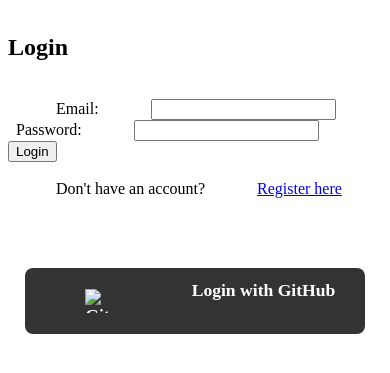
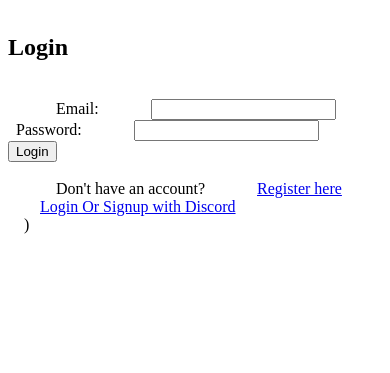
Before and after one commit to shubhamsahal/spaceedgeio, a Flask app: page /login in a window 390 px wide. Shown: the part 131-504 px from the top of the page. Run offline with Flask 3, Linux system fonts and the light colour scheme.

Commit message:
login.html

```diff
--- a/SpaceEdgeIn/templates/login.html
+++ b/SpaceEdgeIn/templates/login.html
@@ -1,208 +1,437 @@
 <!DOCTYPE html>
 
 <html lang="en">
+
 <head>
+
     <meta charset="UTF-8" />
+
     <title>Login | Space Edge</title>
-    <link rel="icon" type="image/png" href="{{ url_for('static', filename='Images/logo.png') }}">
+
+    <link rel="icon" type="image/png" href="/static/Images/logo.png">
+
     <style>
+
         body {
+
             margin: 0;
+
             font-family: 'Inter', Arial, sans-serif;
+
             background: #ffffff;
-            display: flex;
-            flex-direction: column;
-            min-height: 100vh;
-        }
-        .header {
-            display: flex;
-            align-items: center;
-            justify-content: space-between;
-            padding: 32px 64px 24px 64px;
-            background: #fff;
-            box-shadow: 0 0 0 rgba(0,0,0,0);
-        }
-        .logo {
-            font-size: 2.1rem;
-            font-weight: bold;
-            color: #0252cc;
-            letter-spacing: 1px;
-            text-decoration: none;
-        }
-        .container {
-            max-width: 420px;
-            margin: 60px auto;
-            padding: 36px 28px 40px 28px;
-            background: #fff;
-            border-radius: 16px;
-            box-shadow: 0 6px 20px rgba(0,0,0,0.08);
-            text-align: center;
-        }
-        h2 {
-            font-size: 2rem;
-            margin-bottom: 32px;
-            color: #183153;
-        }
-        form.login-form {
-            display: flex;
-            flex-direction: column;
-            align-items: center;
-            max-width: 340px;
-            margin: 0 auto;
-        }
-        form.login-form label {
-            display: block;
-            margin-bottom: 6px;
-            font-weight: 500;
-            font-size: 1.1rem;
-            width: 100%;
-            text-align: left;
-        }
-        form.login-form input[type="email"],
-        form.login-form input[type="password"] {
-            width: 100%;
-            padding: 11px 10px;
-            margin-bottom: 18px;
-            border: 1px solid #dbeafe;
-            border-radius: 8px;
-            font-size: 1rem;
-            background: #f7fafe;
-            box-sizing: border-box;
-        }
-        form.login-form button.btn-login {
-            width: 100%;
-            background: #0252cc;
-            color: #fff;
-            border: none;
-            padding: 12px;
-            border-radius: 8px;
-            font-weight: 600;
-            cursor: pointer;
-            font-size: 1.1rem;
-            margin-top: 9px;
-            transition: background 0.15s;
-        }
-        form.login-form button.btn-login:hover {
-            background: #003780;
+
         }
 
-        .register-link {
-            margin-top: 22px;
-            font-size: 1.1rem;
-        }
-        .register-link a {
-            text-decoration: none;
-            color: #0252cc;
-            font-weight: 600;
-        }
-        .register-link a:hover {
-            text-decoration: underline;
+        .header {
+
+            display: flex;
+
+            align-items: center;
+
+            justify-content: space-between;
+
+            padding: 32px 64px 24px 64px;
+
+            background: #fff;
+
+            box-shadow: 0 0 0 rgba(0,0,0,0); /* Clean header no shadow */
+
         }
 
-    /* General style for OAuth buttons */
-    .oauth-buttons {
-        display: flex;
-        flex-direction: column;
-        align-items: center;
-        gap: 12px; /* Space between buttons */
-        margin-top: 22px;
-        max-width: 340px;
-        margin-left: auto;
-        margin-right: auto;
-    }
+        .logo {
 
-    .btn-oauth {
-        display: flex;
-        align-items: center;
-        justify-content: center;
-        width: 100%;
-        padding: 12px 0;
-        border-radius: 8px;
-        font-weight: 600;
-        font-size: 1.1rem;
-        text-decoration: none;
-        color: white;
-        transition: background-color 0.2s ease-in-out;
-    }
+            font-size: 2.1rem;
 
-    .btn-oauth img {
-        width: 24px;
-        height: 24px;
-        margin-right: 12px;
-    }
+            font-weight: bold;
 
-    /* GitHub button styles */
-    .btn-github {
-        background-color: #333;
-    }
-    .btn-github:hover {
-        background-color: #555;
-    }
+            color: #0252cc;
+
+            letter-spacing: 1px;
+
+            text-decoration: none;
+
+        }
+
+        .container {
+
+            max-width: 420px;
+
+            margin: 60px auto;
+
+            padding: 36px 28px 40px 28px;
+
+            background: #fff;
+
+            border-radius: 16px;
+
+            box-shadow: 0 6px 20px rgba(0,0,0,0.08);
+
+            text-align: center;
+
+        }
+
+        h2 {
+
+            font-size: 2rem;
+
+            margin-bottom: 32px;
+
+            color: #183153;
+
+        }
+
+        form.login-form {
+
+            display: flex;
+
+            flex-direction: column;
+
+            align-items: center;
+
+            max-width: 340px;
+
+            margin: 0 auto;
+
+        }
+
+        form.login-form label {
+
+            display: block;
+
+            margin-bottom: 6px;
+
+            font-weight: 500;
+
+            font-size: 1.1rem;
+
+            width: 100%;
+
+            text-align: left;
+
+        }
+
+        form.login-form input[type="email"],
+
+        form.login-form input[type="password"] {
+
+            width: 100%;
+
+            padding: 11px 10px;
+
+            margin-bottom: 18px;
+
+            border: 1px solid #dbeafe;
+
+            border-radius: 8px;
+
+            font-size: 1rem;
+
+            background: #f7fafe;
+
+            box-sizing: border-box;
+
+        }
+
+        form.login-form button.btn-login {
+
+            width: 100%;
+
+            background: #0252cc;
+
+            color: #fff;
+
+            border: none;
+
+            padding: 12px;
+
+            border-radius: 8px;
+
+            font-weight: 600;
+
+            cursor: pointer;
+
+            font-size: 1.1rem;
+
+            margin-top: 9px;
+
+            transition: background 0.15s;
+
+        }
+
+        form.login-form button.btn-login:hover {
+
+            background: #003780;
+
+        }
+
+
+
+        .register-link {
+
+            margin-top: 22px;
+
+            font-size: 1.1rem;
+
+        }
+
+        .register-link a {
+
+            text-decoration: none;
+
+            color: #0252cc;
+
+            font-weight: 600;
+
+        }
+
+        .register-link a:hover {
+
+            text-decoration: underline;
+
+        }
+
+
+
+        /* Discord button style */
+
+        .btn-discord {
+
+            display: inline-block;
+
+            margin-top: 18px;
+
+            padding: 12px 0;
+
+            width: 340px; /* same width as inputs */
+
+            background-color: #0252cc;
+
+            color: white;
+
+            font-weight: 600;
+
+            font-size: 1rem;
+
+            border-radius: 8px;
+
+            text-decoration: none;
+
+            cursor: pointer;
+
+            transition: background-color 0.2s ease-in-out;
+
+        }
+
+        .btn-discord:hover {
+
+            background-color: #003780;
+
+        }
+
+
 
         .flash-message {
+
             padding: 12px;
+
             border-radius: 8px;
+
             margin-bottom: 22px;
+
             color: #b33a3a;
+
             background: #ffe6e6;
+
             font-size: 15px;
+
             text-align: left;
+
             max-width: 340px;
+
             margin-left: auto;
+
             margin-right: auto;
+
+        }
+
+
+
+        .footer-content {
+
+            max-width: 800px;
+
+            margin: 0 auto;
+
+            text-align: center;
+
+        }
+
+        .footer-social a {
+
+            display: inline-block;
+
+            margin: 0 9px;
+
+            transition: transform 0.13s;
+
+        }
+
+        .footer-social a:hover {
+
+            transform: translateY(-4px) scale(1.08);
+
+            opacity: 0.9;
+
+        }
+
+        .footer-copy {
+
+            margin-top: 11px;
+
+            color: #7d8b99;
+
+            font-size: 0.96rem;
+
+            letter-spacing: 0.03em;
+
         }
 
         @media (max-width: 650px) {
+
             .header { padding: 14px 12px; }
+
             .container { margin: 40px 7px; padding: 22px 8px; }
-            form.login-form, .oauth-buttons, .flash-message {
+
+            form.login-form, .btn-discord, .flash-message {
+
                 width: 100%;
+
                 max-width: none;
+
             }
+
         }
+
     </style>
 
 </head>
+
 <body>
+
     <div class="header">
+
         <a href="{{ url_for('home') }}">
+
             <img src="{{ url_for('static', filename='Images/left-side-logo-right-side-text.png') }}" alt="Space Edge Logo" style="width: 300px; height: auto;">
+
         </a>
+
     </div>
 
+
+
     <div class="container">
+
         <h2>Login</h2>
+
         <!-- Flash messages -->
+
         {% if not current_user.is_authenticated %}
+
         {% with messages = get_flashed_messages(with_categories=true) %}
+
             {% if messages %}
+
                 {% for category, msg in messages %}
+
                     <div class="flash-message {{ category }}">{{ msg }}</div>
+
                 {% endfor %}
+
             {% endif %}
+
         {% endwith %}
+
         {% endif %}
 
-        <form action="{{ url_for('login') }}" method="post" novalidate class="login-form">
+
+
+        <form method="post" novalidate class="login-form">
+
             <label>Email:</label>
+
             <input type="email" name="email" autocomplete="email" required />
+
             <label>Password:</label>
+
             <input type="password" name="password" autocomplete="current-password" required />
+
             <button class="btn-login" type="submit">Login</button>
+
         </form>
 
+
+
         <div class="register-link">
+
             Don't have an account?
+
             <a href="{{ url_for('register') }}">Register here</a>
+
         </div>
 
-        <div class="oauth-buttons">
-            <a href="{{ url_for('github_login') }}" class="btn-oauth btn-github">
-                <img src="https://www.google.com/search?q=https://github.githubassets.com/favicons/favicon-light.png" alt="GitHub Logo" style="height: 1.5rem; width: 1.5rem;">
-                Login with GitHub
-            </a>
-        </div>
+
+
+        <a href="{{ url_for('discord_login') }}" class="btn-discord">Login Or Signup with Discord</a>
+
     </div>
 
+
+
+    <!-- Footer
+
+    <footer class="site-footer">
+
+      <div class="footer-content">
+
+        <div class="footer-social">
+
+          <a href="https://www.linkedin.com/" target="_blank" aria-label="LinkedIn" style="margin-right:16px;">
+
+            <svg width="40" height="40" viewBox="0 0 32 32" fill="#1769aa" xmlns="http://www.w3.org/2000/svg" style="vertical-align:middle;">
+
+              <rect width="32" height="32" rx="7" fill="#FFFFFF"/>
+
+              <path d="M9 12.5v8.5h2.7V12.5H9zm1.34-4.08a1.57 1.57 0 1 1 0 3.14 1.57 1.57 0 0 1 0-3.14zm3.47 4.08V21H17.5v-4.55c0-1.09.58-1.72 1.45-1.72.86 0 1.29.65 1.29 1.72V21H23v-5.05c0-2.57-1.37-3.77-3.19-3.77-1.49 0-2.16.82-2.54 1.4v-1.19h-2.46z" fill="#1769aa"/>
+
+            </svg>
+
+          </a>
+
+          <a href="https://twitter.com/" target="_blank" aria-label="Twitter">
+
+            <svg width="40" height="40" viewBox="0 0 32 32" fill="#1da1f2" xmlns="http://www.w3.org/2000/svg" style="vertical-align:middle;">
+
+              <rect width="32" height="32" rx="7" fill="#FFFFFF"/>
+
+              <path d="M25.3 12.24a6 6 0 0 1-1.71.47 3 3 0 0 0 1.32-1.66 5.99 5.99 0 0 1-1.91.73A2.98 2.98 0 0 0 16 15a8.58 8.58 0 0 1-6.23-3.16c-.29.48-.46 1.03-.46 1.62 0 1.11.56 2.09 1.42 2.67A2.96 2.96 0 0 1 8 15.13v.04A2.99 2.99 0 0 0 10.92 18a6.04 6.04 0 0 1-1.7.23c-.41 0-.81-.04-1.2-.12a8.56 8.56 0 0 0 4.64 1.36c5.57 0 8.62-4.62 8.62-8.63 0-.13 0-.27-.01-.4A6.18 6.18 0 0 0 25.3 12.24z" fill="#1da1f2"/>
+
+            </svg>
+
+          </a>
+
+        </div>
+
+        <div class="footer-copy">
+
+          &copy; Space Edge 2025 All rights reserved.
+
+        </div>
+
+      </div>
+
+    </footer> -->
+
 </body>
-</html>
+
+</html> )
```
